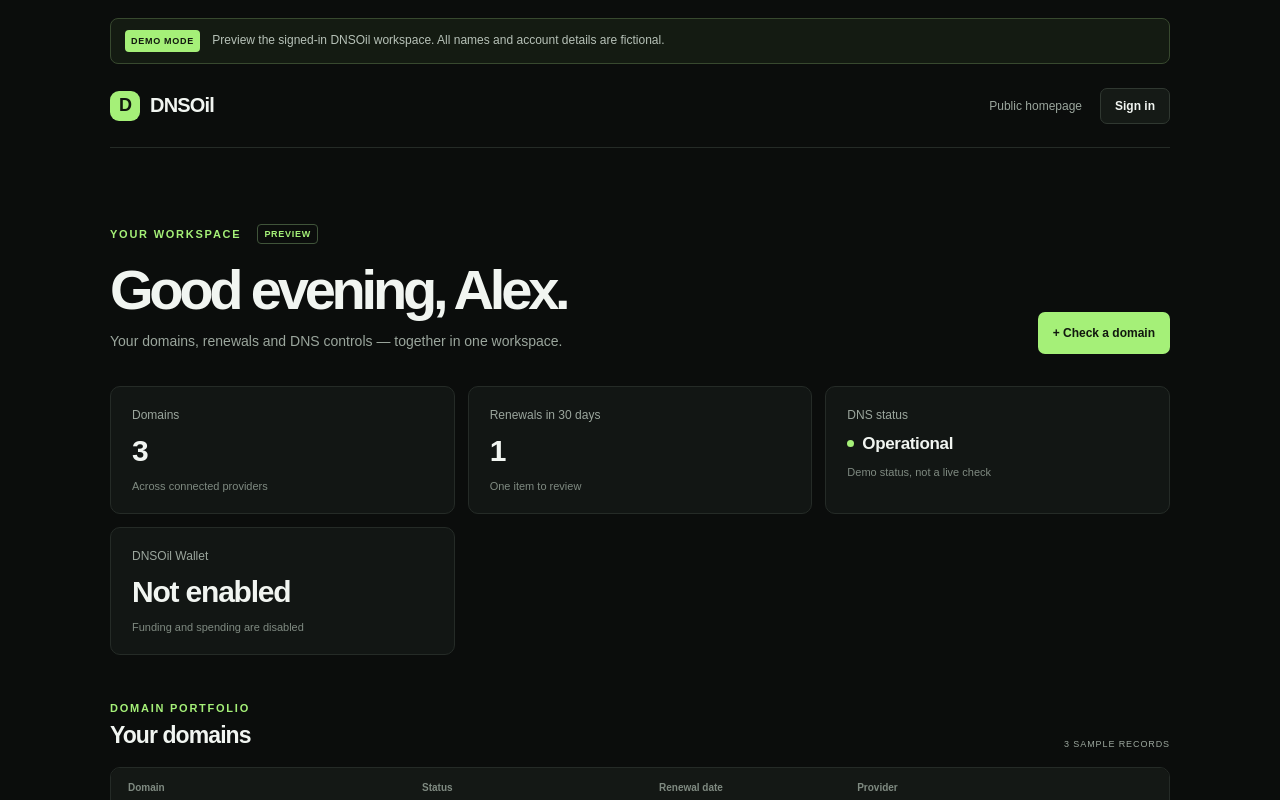
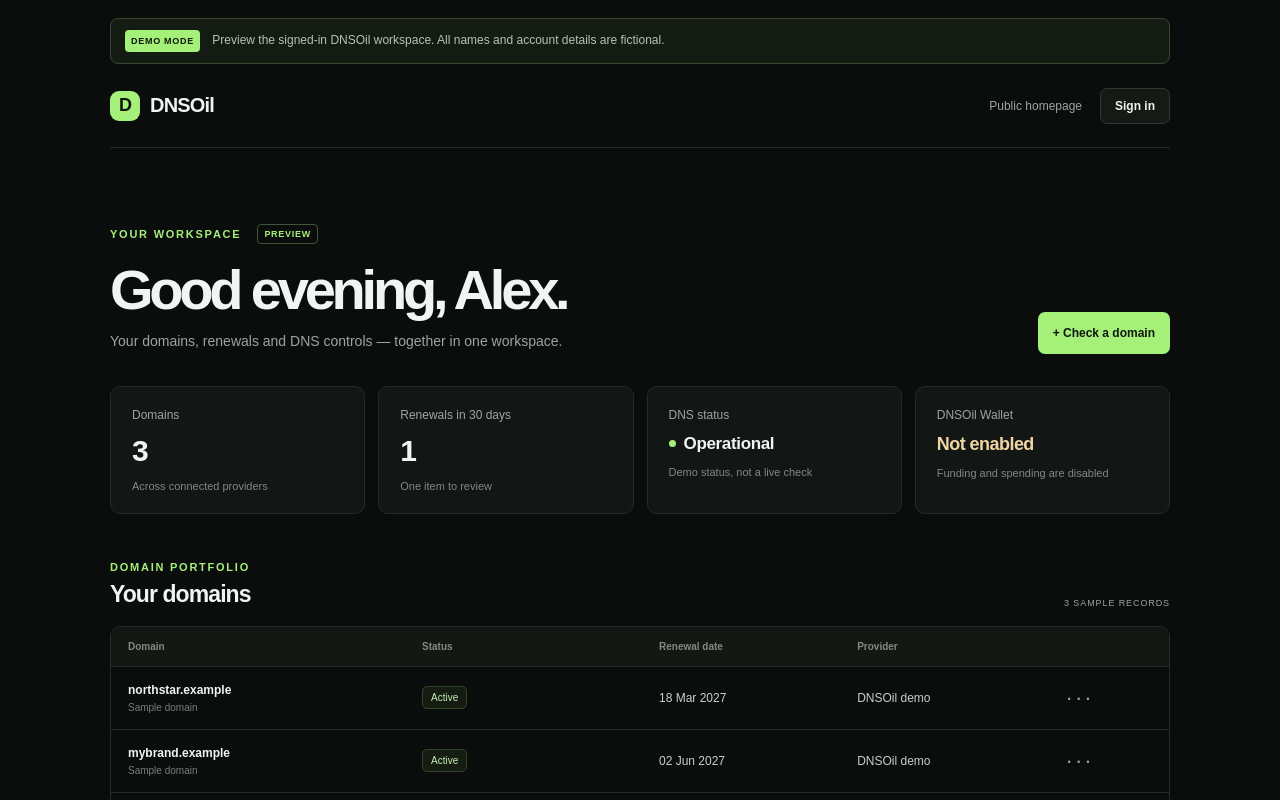
Before and after one commit to mystrdan/DNSOil, a Next.js app in the folder apps/web/: page /demo/dashboard in a window 1280 px wide. Shown: the top 800 px of the page. Built offline with nearby package versions, Linux system fonts and the light colour scheme.

Commit message:
style(wallet): add responsive wallet status panel

```diff
--- a/apps/web/src/app/globals.css
+++ b/apps/web/src/app/globals.css
@@ -106,3 +106,17 @@
 .demoMore{font-size:22px;color:var(--muted);letter-spacing:2px}
 .demoDisclaimer{font-size:11px;line-height:1.6;color:#7f8a81;margin-top:14px}
 @media(max-width:650px){.navLinks{gap:10px}.navLinks>a[href="/demo/dashboard"]{display:none}.homeDemoLink{font-size:11px}.demoBanner{margin-top:12px}.demoWelcome{display:block;padding:54px 0 25px}.demoPrimaryButton{margin-top:22px}.demoStats{grid-template-columns:1fr}.demoStat{padding:17px}.demoStat strong{font-size:25px}.demoDomainSection{padding:36px 0 45px}.demoSectionHeading{align-items:flex-start;flex-direction:column}.demoTable th,.demoTable td{padding:13px}.demoNav{gap:9px}.demoNav .signOutButton{padding:8px 10px}}
+
+.walletPanel{margin-top:28px;padding:24px;border:1px solid var(--line);border-radius:12px;background:var(--panel)}
+.walletPanelHeading{display:flex;align-items:center;justify-content:space-between;gap:16px}
+.walletPanelHeading .eyebrow{justify-content:flex-start;margin:0 0 9px}
+.walletPanelHeading h2{margin:0;font-size:21px;letter-spacing:-.04em}
+.walletStatus{display:inline-flex;align-items:center;padding:6px 9px;border:1px solid #59482b;border-radius:5px;background:#201b12;color:#f0d5a2;font-size:10px;font-weight:700}
+.walletBalance{margin:25px 0 9px;font-size:38px;font-weight:750;letter-spacing:-.06em}
+.walletBalance span{font-size:14px;color:var(--muted);letter-spacing:0}
+.walletDescription{max-width:500px;margin:0;color:var(--muted);font-size:13px;line-height:1.7}
+.walletPanelFooter{display:flex;align-items:center;justify-content:space-between;gap:16px;margin-top:23px;padding-top:18px;border-top:1px solid var(--line);color:#8d998f;font-size:11px}
+.walletPanelFooter button{border:1px solid #303831;border-radius:7px;padding:10px 13px;background:#171b18;color:#7e887f;font-size:11px;font-weight:700;cursor:not-allowed}
+.demoWalletStat strong{font-size:18px;letter-spacing:-.03em;color:#f0d5a2}
+@media(min-width:900px){.demoStats{grid-template-columns:repeat(4,minmax(0,1fr))}}
+@media(max-width:650px){.walletPanel{padding:19px}.walletPanelFooter{align-items:flex-start;flex-direction:column}.walletPanelFooter button{width:100%;min-height:40px}}
```
